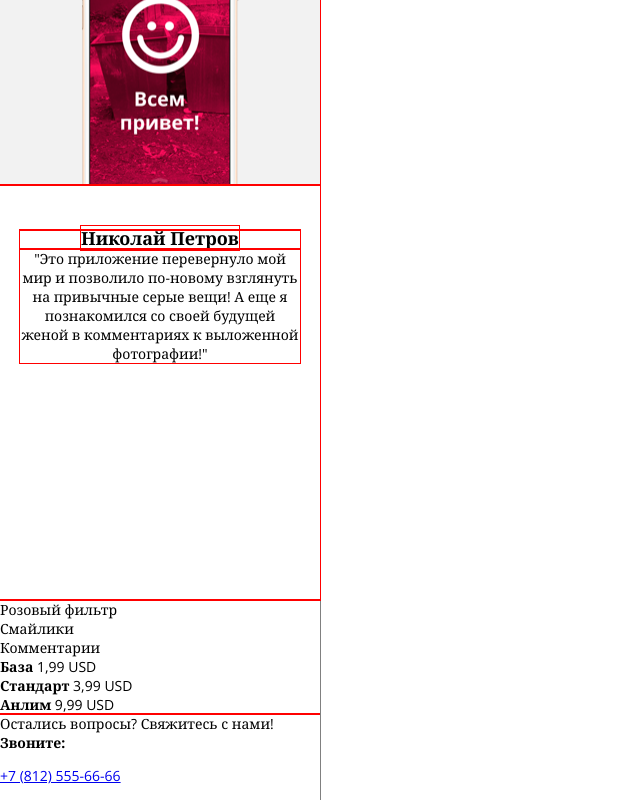
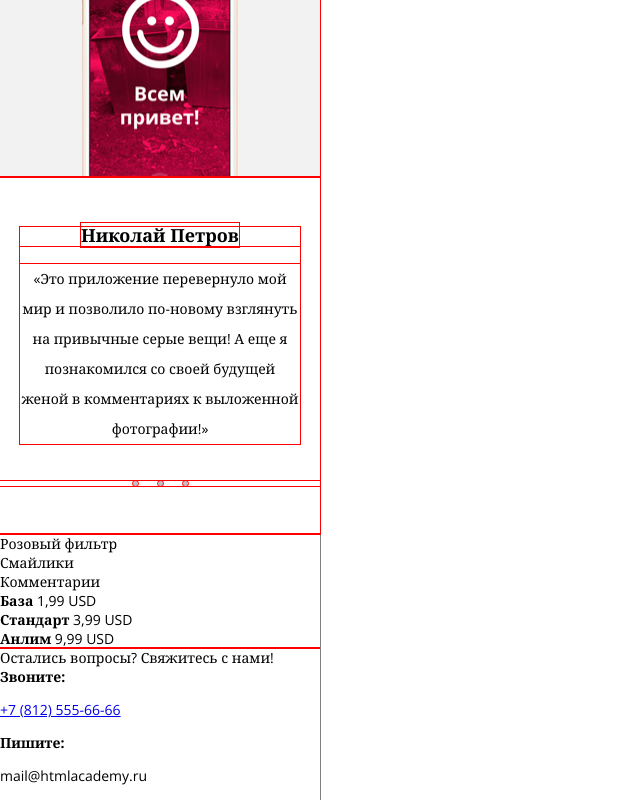
Before and after one commit to denzakh/171944-pink, a website: page index.html in a window 1280 px wide. Shown: the part 1554-2354 px from the top of the page, without its empty margins (0-640 px from the left). Drawn offline with nearby package versions, Linux system fonts and the light colour scheme; files that its build step writes are made by us from their sources; files whose address does not match are found by name.

Commit message:
index - отзывы2

```diff
--- a/index.html
+++ b/index.html
@@ -6,7 +6,7 @@
     <link rel="stylesheet" href="css/style.css">
     <link href='https://fonts.googleapis.com/css?family=Open+Sans:400,300,700,800,400italic,300italic' rel='stylesheet' type='text/css'>
   </head>
-  <body>
+  <body class="nojs">
     <header class="page-header">
       <input type="checkbox" id="nav-cbx" class="page-header__checkbox hidden">
       <div class="page-header__top-line">
@@ -71,11 +71,11 @@
         <h2 class="main-review__title hidden">Отзывы</h2>
         <div class="main-review__indicators">
           <input type="radio" class="hidden" id="review-1" name="review">
-          <label for="review-1" class="slider__indicator"></label>
+          <label for="review-1" class="main-review__indicator  main-review__indicator--1"></label>
           <input type="radio" class="hidden" id="review-2" name="review">
-          <label for="review-2" class="slider__indicator"></label>
+          <label for="review-2" class="main-review__indicator  main-review__indicator--2"></label>
           <input type="radio" class="hidden" id="review-3" name="review">
-          <label for="review-3" class="slider__indicator"></label>
+          <label for="review-3" class="main-review__indicator  main-review__indicator--3"></label>
         </div>
         <div class="main-review__slider">
           <div class="main-review__card main-review__card--1">
@@ -83,7 +83,7 @@
               <b class="main-review__autor">Николай Петров</b>
               <span  class="main-review__autor-desc">25 лет, водитель трамвая</span>
             </div>
-            <div class="main-review__text">"Это приложение перевернуло мой мир и позволило по-новому взглянуть на привычные серые вещи! А еще я познакомился со своей будущей женой в комментариях к выложенной фотографии!"</div>
+            <div class="main-review__text">&laquo;Это приложение перевернуло мой мир и позволило по-новому взглянуть на привычные серые вещи! А еще я познакомился со своей будущей женой в комментариях к выложенной фотографии!&raquo;</div>
           </div>
         </div>
       </section>
--- a/sass/blocks/advantage.scss
+++ b/sass/blocks/advantage.scss
@@ -37,7 +37,6 @@
 }
 
 .advantage__title {
-  display: block;
   @include mobile-title
 }
 
--- a/sass/blocks/main-review.scss
+++ b/sass/blocks/main-review.scss
@@ -1,19 +1,40 @@
 
 .main-review {
   position: relative;
-  min-height: 350px;
+  min-height: 200px;
   position: relative;
   padding:  20px;
-  padding-top: 45px;
+  padding-top: 50px;
+  padding-bottom: 90px;
   text-align: center;
 }
 
 .main-review * {
   outline: 1px solid red;
-
 }
 
-.main-review__indicators {}
+.main-review__indicators {
+  min-width: 50px;
+  margin: 0 auto;
+  outline: 1px solid red;
+  position: absolute;
+  bottom: 48px;
+  left: 0;
+  right: 0;
+  font-size: 0;
+}
+
+.main-review__indicator {
+  display: inline-block;
+  vertical-align: top;
+  width: 5px;
+  height: 5px;
+  background-color: #bec2c7;
+  // border: 2px solid #000;
+  border-radius: 50%;
+  margin-left: 10px;
+  margin-right: 10px;
+}
 
 .main-review__slider {}
 
@@ -29,4 +50,8 @@
   display: none;
 }
 
-.main-review__text {}
+.main-review__text {
+  font-size: 14px;
+  line-height: 30px;
+  margin-top: 18px;
+}
--- a/sass/mixins.scss
+++ b/sass/mixins.scss
@@ -12,6 +12,6 @@
 
 @mixin mobile-title {
   font-size: 18px;
-  line-height: 10px;
+  line-height: 16px;
   font-weight: bold;
 }
```
Also changed, not shown: img/pink-index-mobile-2.jpg.
